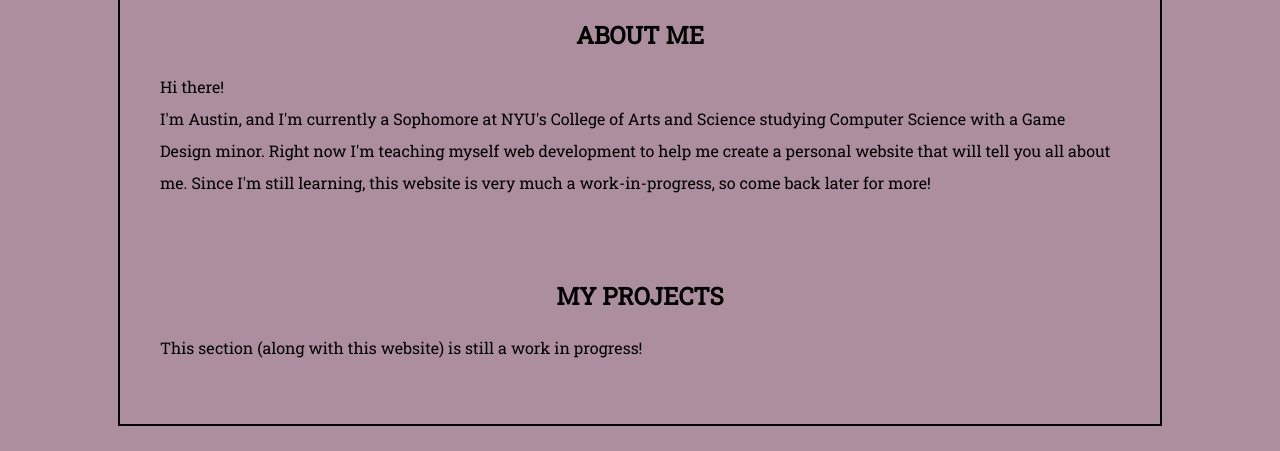
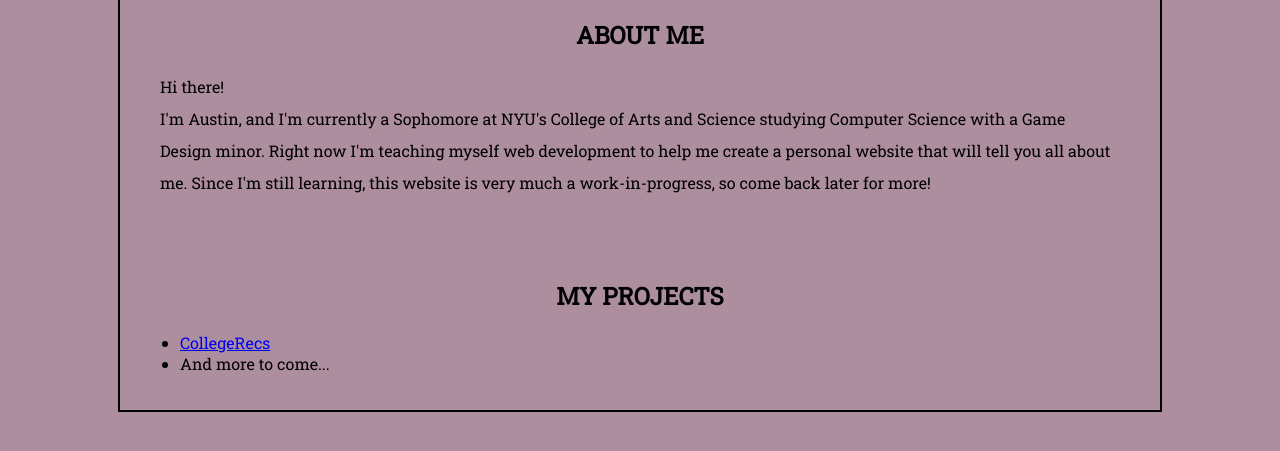
Before and after one commit to austintian03/austintian03.github.io, a plain HTML site: page index.html in a window 1280 px wide. Shown: the part 471-922 px from the top of the page. Drawn offline with Linux system fonts and the light colour scheme.

Commit message:
Added YHack 2019 project to My Projects

```diff
--- a/index.html
+++ b/index.html
@@ -34,7 +34,10 @@
     <br>
     <div id="Projects">
       <h2>MY PROJECTS</h2>
-      <p id="project-p">This section (along with this website) is still a work in progress!</p>
+      <ul id="project-p">
+        <li><a href="https://github.com/owang00/owang00.github.io">CollegeRecs</a></li>
+        <li>And more to come...</li>
+      </ul>
     </div>
   </body>
 
```
